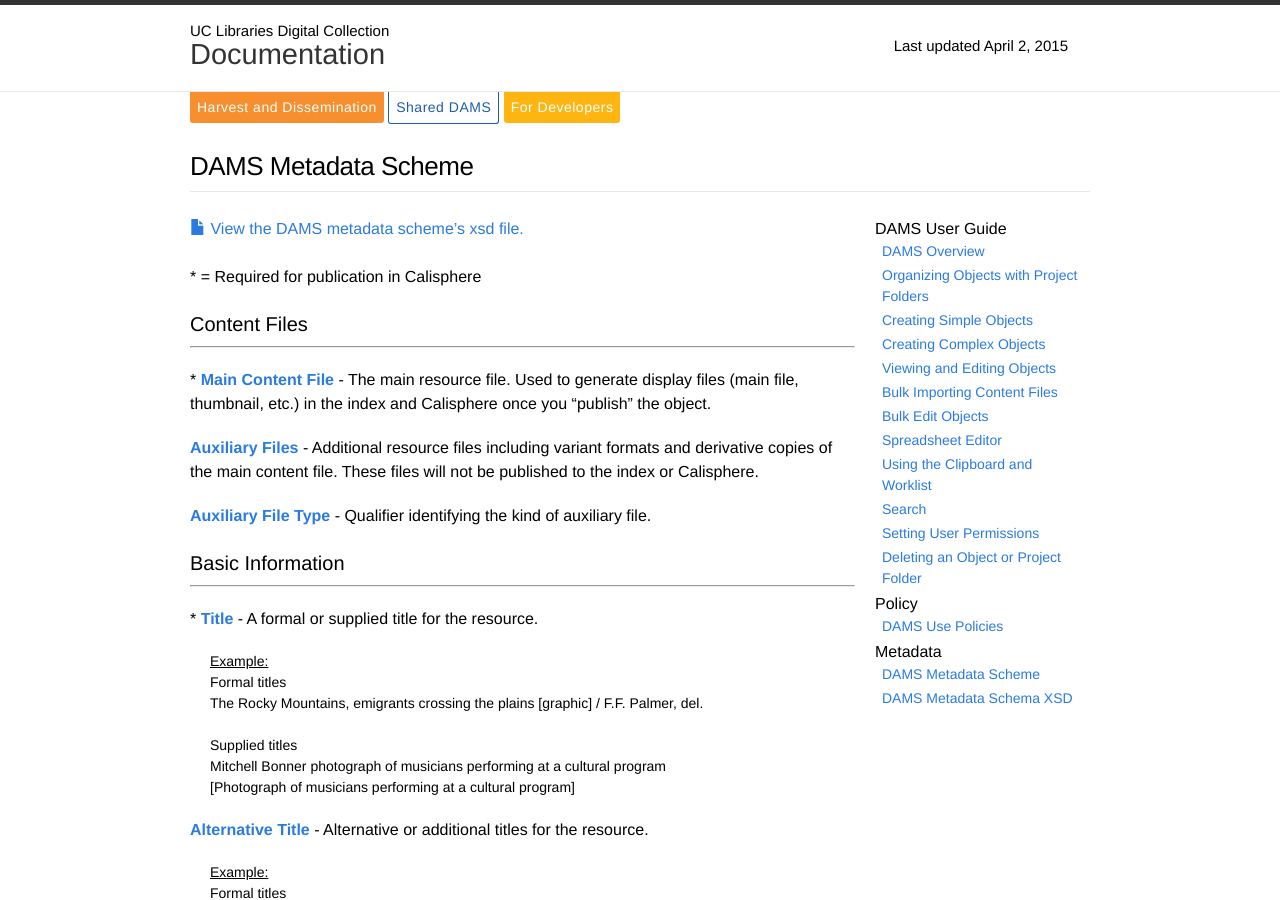
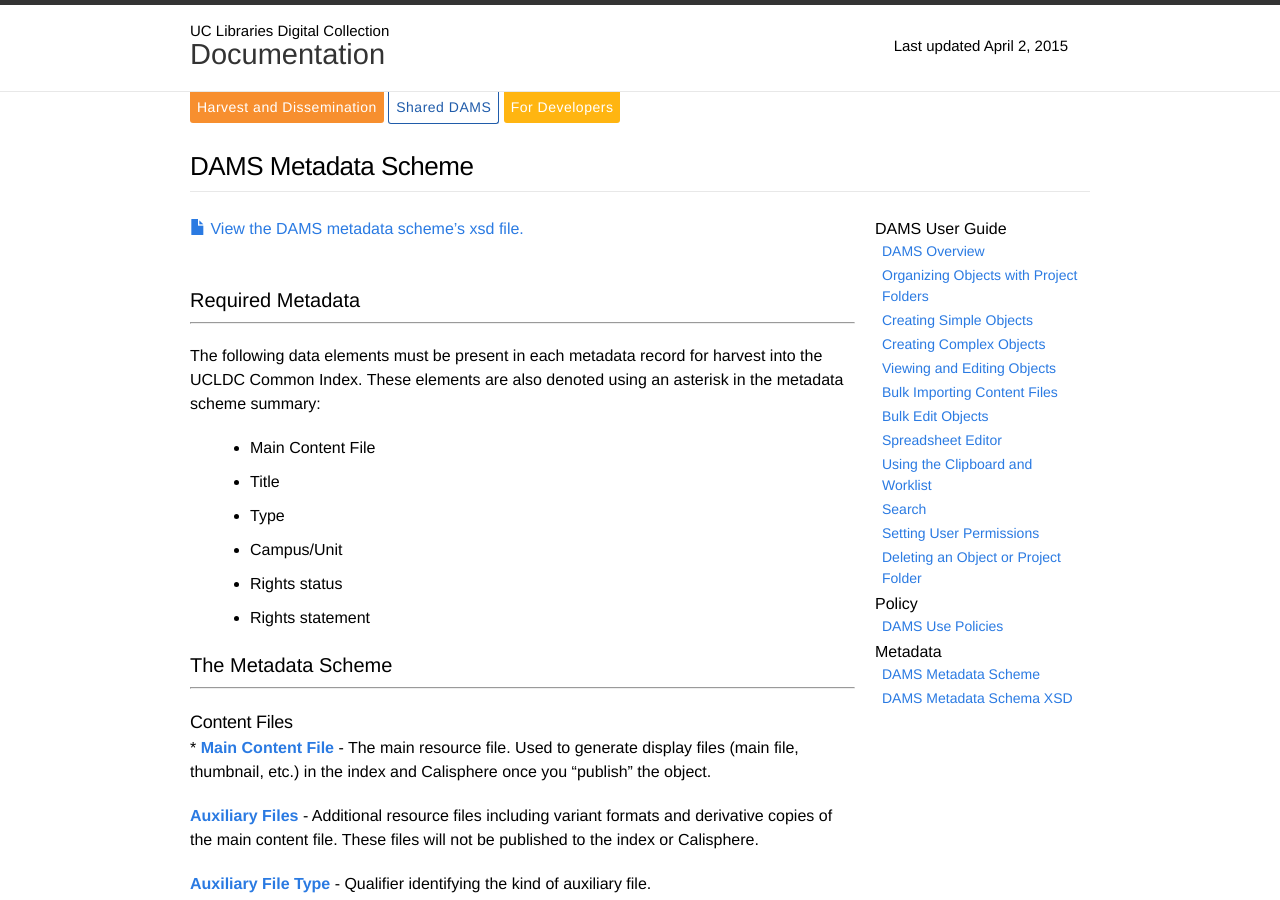
Before and after one commit to ucldc/ucldc-docs, a Jekyll site: the page built from docs/dams/metadata-model.md, in a window 1280 px wide and 900 px high. Built offline with Jekyll 4.4.1, drawn with Linux system fonts in a browser that asks for light colours; nearby versions of some CDN libraries.

Commit message:
Update metadata-model.md

```diff
--- a/docs/dams/metadata-model.md
+++ b/docs/dams/metadata-model.md
@@ -8,11 +8,26 @@ breadcrumbs: DAMS Appendix
 <a href="{{ site.url }}{{ site.baseurl }}/docs/dams/ucldc-schema/">
   <span class="glyphicon glyphicon-file"></span> View the DAMS metadata scheme's xsd file.
 </a><br><br>
-\* = Required for publication in Calisphere
 
 
-## Content Files
+##Required Metadata
 ***
+
+The following data elements must be present in each metadata record for harvest into the UCLDC Common Index. These elements are also denoted using an asterisk in the metadata scheme summary:
+
+* Main Content File
+* Title
+* Type
+* Campus/Unit
+* Rights status
+* Rights statement
+
+
+##The Metadata Scheme
+***
+
+### Content Files
+
 \* <a class="label" id="MainContentFile">Main Content File</a> - The main resource file. Used to generate display files (main file, thumbnail, etc.) in the index and Calisphere once you "publish" the object.
 
 <a class="label" id="AuxiliaryFiles">Auxiliary Files</a> - Additional resource files including variant formats and derivative copies of the main content file. These files will not be published to the index or Calisphere.
@@ -22,8 +37,8 @@ breadcrumbs: DAMS Appendix
 <a class="label" id="AuxiliaryFileType">Auxiliary File Type</a> - Qualifier identifying the kind of auxiliary file.
 
 
-## Basic Information
-***
+### Basic Information
+
 \* <a class="label" id="Title">Title</a> - A formal or supplied title for the resource.
 
 <div class="example">
@@ -153,8 +168,8 @@ breadcrumbs: DAMS Appendix
 </div>
 
 
-## Content and Characteristics
-***
+### Content and Characteristics
+
 <a class="label" id="FormatPhysicalDescription">Format/Physical Description</a> - A description of the physical or digital manifestation of the resource. Typically, this may include an indicator of the size and duration.
 
 <div class="example">
@@ -205,8 +220,8 @@ breadcrumbs: DAMS Appendix
 </div>
 
 
-## Conditions of Access and Use
-***
+### Conditions of Access and Use
+
 <a class="label" id="AccessRestrictions">Access Restrictions</a> - Specifies level of access, for viewing resource in the UCLDC discovery/delivery system
 
 <div class="example">
@@ -305,8 +320,8 @@ breadcrumbs: DAMS Appendix
 </div>
 
 
-## Related Materials
-***
+### Related Materials
+
 <a class="label" id="Collection">Collection</a> - URL reference to associated collections
 
 <div class="example">
@@ -333,8 +348,8 @@ breadcrumbs: DAMS Appendix
 </div>
 
 
-## Access Points
-***
+### Access Points
+
 <a class="label" id="SubjectName">Subject (Name)</a> - Personal, corporate, or family names significantly represented in or by the resource.
 
 <div class="example">
@@ -380,8 +395,8 @@ breadcrumbs: DAMS Appendix
 </div>
 
 
-## Administrative Information
-***
+### Administrative Information
+
 <a class="label" id="Provenance">Provenance</a> - Indicator of ownership and/or custody of the resource since its creation that are significant for its authenticity, integrity and interpretation.
 
 <div class="example">
```
